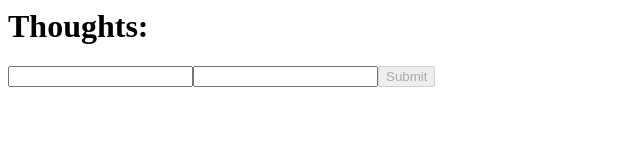
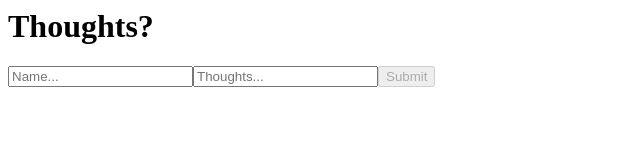
Before and after one commit to tatran5/cis197-hw4, a React (Vite) app: page / in a window 1280 px wide. Shown: the top 160 px of the page, without its empty margins (0-640 px from the left). Built offline with nearby package versions, Linux system fonts and the light colour scheme.

Commit message:
finished all required functional components

```diff
--- a/src/components/App.js
+++ b/src/components/App.js
@@ -1,59 +1,8 @@
 import React, { useState, useEffect } from 'react'
 
 import Consts from './Consts'
+import Post from './Post'
 
-const InputReply = ({depth, replies, setReplies}) => {
-  const [inputName, setInputName] = useState('')
-  const [inputContent, setInputContent] = useState('')
-
-  const deleteInputReply = (depth, setReplies) => {
-    setReplies([...replies, <Post depth={depth + 1} name={inputName} content={inputContent}/>])
-  }
-
-  return (
-    <div className='input reply'>
-      <input onChange={e => {setInputName(e.target.value)}}/>
-      <input onChange={e => {setInputContent(e.target.value)}}/>
-      <button disabled={inputName.length === 0 || inputContent.length === 0} onClick={e => deleteInputReply(depth, setReplies)}>Submit</button>
-    </div>
-  )
-}
-
-
-const Post = ({depth, name, content}) => {
-  const [replies, setReplies] = useState([])
-  const [vote, setVote] = useState(0)
-
-
-  if (depth === Consts.maxDepth) {
-    // Base case
-    return null
-  }
-
-  const updateReply = () => {
-    setReplies([...replies, <InputReply depth={depth} replies={replies} setReplies={setReplies}/>])
-  }
-
-  const createSubmitButton = () => {
-    if (depth < Consts.maxDepth - 1) {
-      return <button onClick={e => { updateReply() }}>Reply</button>
-    } else {
-      console.log('no')
-    }
-  }
-
-  return (
-    <div className={`post depth-${depth}`}>
-      <div className='name'>{name}</div>
-      <div className='content'>{content}</div>
-      <button onClick={e => { setVote(vote + 1)}}>Up</button>
-      <div>{vote}</div>
-      <button onClick={e => { setVote(vote - 1)}}>Down</button>
-      {replies}
-      {createSubmitButton()}
-    </div>
-  )
-}
 
 const App = () => {
   const [inputName, setInputName] = useState('')
@@ -66,9 +15,9 @@ const App = () => {
 
   return (
     <>
-      <h1>Thoughts:</h1>
-      <input value={inputName} onChange={e => {console.log(e.target.value); setInputName(e.target.value)}}/>
-      <input value={inputContent} onChange={e => {setInputContent(e.target.value)}}/>
+      <h1>Thoughts?</h1>
+      <input value={inputName} onChange={e => setInputName(e.target.value)} placeholder='Name...'/>
+      <input value={inputContent} onChange={e => setInputContent(e.target.value)} placeholder='Thoughts...'/>
       <button disabled={inputName.length === 0 || inputContent.length === 0} onClick={e => updateRootPosts(rootPosts, inputName, inputContent)}>Submit</button>
       {rootPosts}
     </>
--- /dev/null
+++ b/src/components/InputReply.js
@@ -0,0 +1,22 @@
+import React, { useState, useEffect } from 'react'
+
+import Post from './Post'
+
+const InputReply = ({depth, replies, setReplies}) => {
+  const [inputName, setInputName] = useState('')
+  const [inputContent, setInputContent] = useState('')
+
+  const deleteInputReply = (depth, setReplies) => {
+    setReplies([...replies, <Post depth={depth + 1} name={inputName} content={inputContent}/>])
+  }
+
+  return (
+    <div className='input reply'>
+      <input onChange={e => {setInputName(e.target.value)}} placeholder='Name...'/>
+      <input onChange={e => {setInputContent(e.target.value)}} placeholder='Thoughts...'/>
+      <button disabled={inputName.length === 0 || inputContent.length === 0} onClick={e => deleteInputReply(depth, setReplies)}>Submit</button>
+    </div>
+  )
+}
+
+export default InputReply
--- /dev/null
+++ b/src/components/Post.js
@@ -0,0 +1,38 @@
+import React, { useState, useEffect } from 'react'
+
+import Consts from './Consts'
+import InputReply from './InputReply'
+import Vote from './Vote'
+
+const Post = ({depth, name, content}) => {
+  const [replies, setReplies] = useState([])
+
+  if (depth === Consts.maxDepth) {
+    // Base case
+    return null
+  }
+
+  const updateReply = () => {
+    setReplies([...replies, <InputReply depth={depth} replies={replies} setReplies={setReplies}/>])
+  }
+
+  const createReplyButton = () => {
+    if (depth < Consts.maxDepth - 1) {
+      return <button onClick={e => { updateReply() }}>Reply</button>
+    } else {
+      console.log('no')
+    }
+  }
+
+  return (
+    <div className={`post depth-${depth}`}>
+      <div className='name'>{name}</div>
+      <div className='content'>{content}</div>
+      <Vote/>
+      {replies}
+      {createReplyButton()}
+    </div>
+  )
+}
+
+export default Post
--- /dev/null
+++ b/src/components/Vote.js
@@ -0,0 +1,15 @@
+import React, { useState, useEffect } from 'react'
+
+const Vote = () => {
+  const [vote, setVote] = useState(0)
+
+  return (
+    <div className='vote'>
+     	<button className='up' onClick={e => { setVote(vote + 1)}}>Up</button>
+      <div>{vote}</div>
+      <button className='down' onClick={e => { setVote(vote - 1)}}>Down</button>
+    </div>
+  )
+}
+
+export default Vote
```
